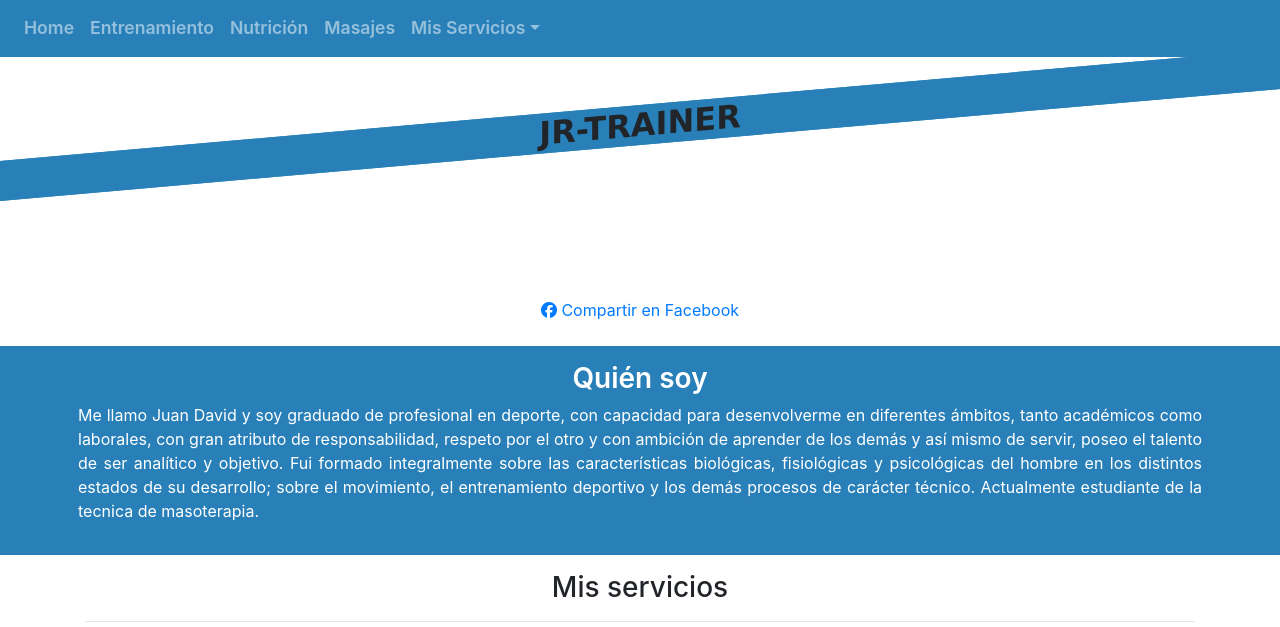
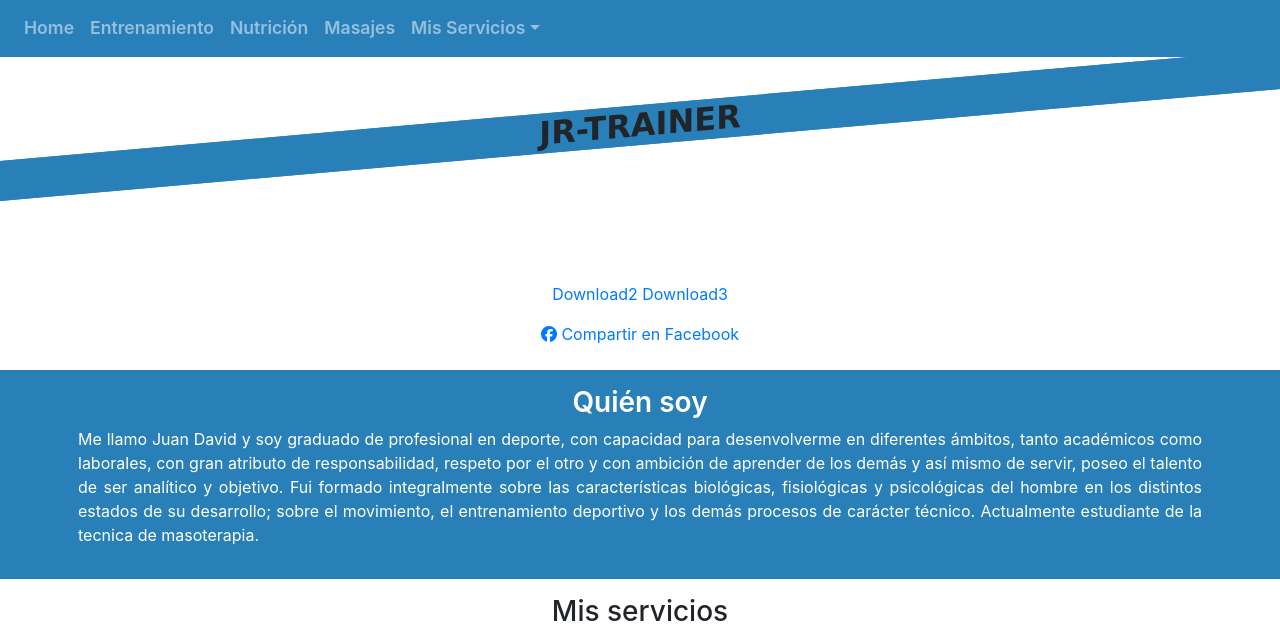
Before and after one commit to Martica199005/BlogJuandafinalProject, a Django app: template articles/templates/articles/articles_details.html in a window 1280 px wide. Shown: the part 67-694 px from the top of the page. Run offline with Django 3.2, Linux system fonts and the light colour scheme; the template is opened without the code that fills it, so the values that code supplies are empty; some libraries are stand-ins or nearby versions.

Commit message:
How to download files from Cloudinary

```diff
--- a/articles/templates/articles/articles_details.html
+++ b/articles/templates/articles/articles_details.html
@@ -33,9 +33,9 @@
           <div class="row">
             <div class="col-12 py-1 py-md-3">
               <!--<a href="{{articles.thumb.url}}" download="{{articles.thumb.url}}">Download File</a>
-              <a href="https://res.cloudinary.com/demo/image/upload/fl_attachment/sample.jpg" target="_blank" rel="nofollow noreferrer">image</a>
+              <a href="https://res.cloudinary.com/demo/image/upload/fl_attachment/sample.jpg" target="_blank" rel="nofollow noreferrer">image</a>-->
               <a href="https://res.cloudinary.com/hybzktgvk/image/upload/v1588268494/fl_attachment/media/_media_Clase_8._Lectura_7.4._Masaje_en_Diabetes_zaib2q.pdf" target="_blank" rel="nofollow noreferrer">Download2</a>
-              <a href="https://res.cloudinary.com/hybzktgvk/image/upload/v1588268494/media/fl_attachment/_media_Clase_8._Lectura_7.4._Masaje_en_Diabetes_zaib2q.pdf" target="_blank" rel="nofollow noreferrer">Download3</a>-->
+              <a href="fl_attachment/https://res.cloudinary.com/hybzktgvk/image/upload/v1588268494/media/_media_Clase_8._Lectura_7.4._Masaje_en_Diabetes_zaib2q.pdf" target="_blank" rel="nofollow noreferrer">Download3</a>
 
 
 
```
